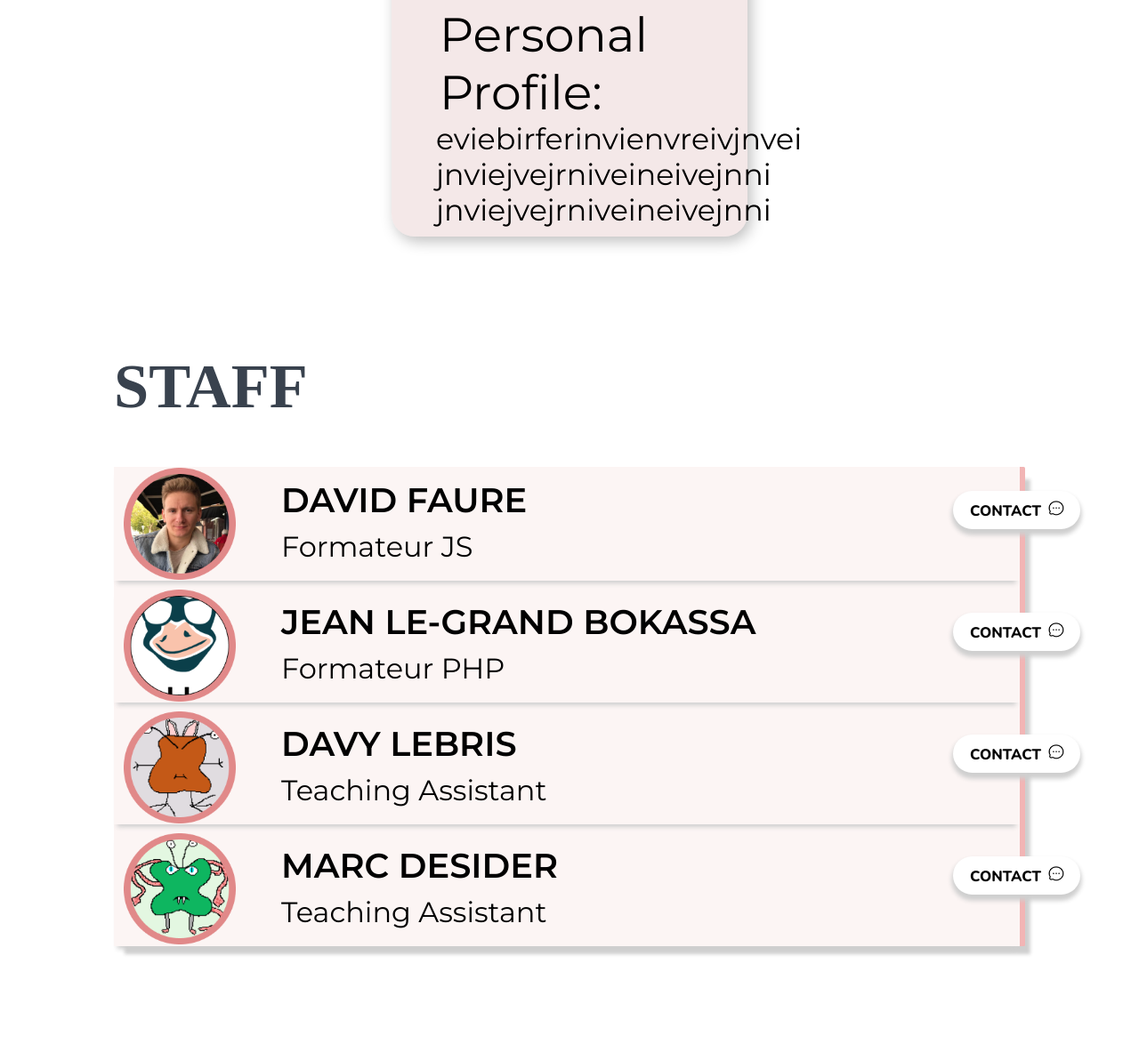
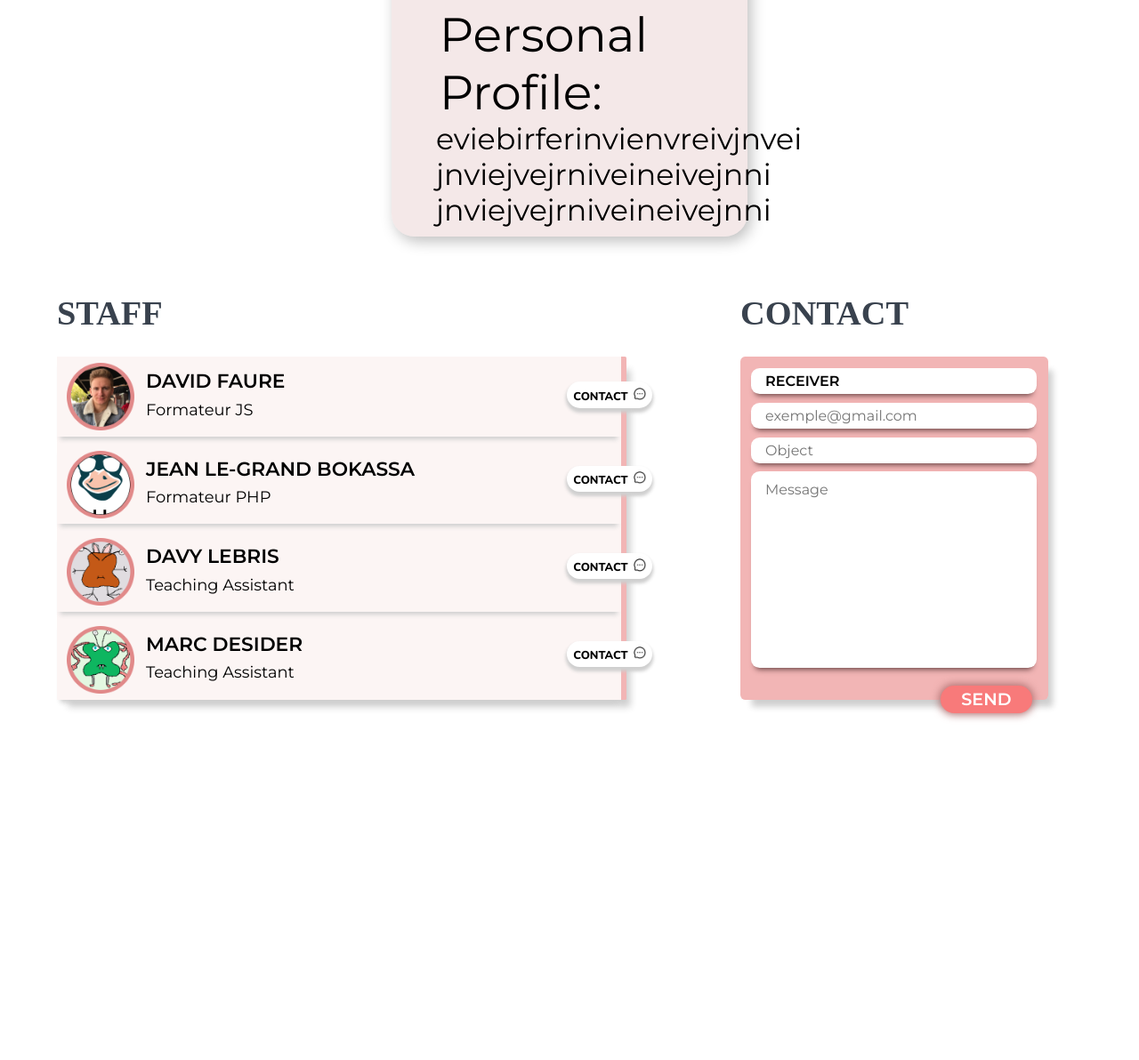
Before and after one commit to VCarbonell/WildBook, a website: page index.html in a window 1280 px wide. Shown: the part 1514-2706 px from the top of the page at 89% size. After the commit the page ends 2365 px from the top, so only its background shows below. Drawn offline with nearby package versions, Linux system fonts and the light colour scheme; a web font is replaced by a local one.

Commit message:
add contact form on desktop view

```diff
--- a/index.html
+++ b/index.html
@@ -10,7 +10,6 @@
     <link rel="stylesheet" href="wilder.css">
     <link rel="stylesheet" href="staff.css">
     <link rel="stylesheet" href="profil.css" />
-    <script src="staff.js"></script>
 
     <title>WILD BOOK</title>
   </head>
@@ -190,16 +189,16 @@
         <img src="/assets/Icon/fleche-droite 1.png" alt="" />
       </div>
     </section>
-
+    <div class="staffContact">
         <section class="staff">
             <h2 class="staffTitle">STAFF</h2>
             <div class="staffContainer">
                 <div>
                     <div class="staffPerson" id="David">
                         <img src="./assets/StaffPic/PicDavid Faure.png" alt="David Faure" class="staffImg">
-                    <span class="staffName">DAVID FAURE</span>
+                        <span class="staffName" id="fullNameDavid">DAVID FAURE</span>
                         <span class="staffJob">Formateur JS</span>
-                    <button onclick="addForm(event, contactDavid, David, Jean, this)" onmouseover="hover(this)" onmouseout="unhover(this)" class="contactBtn">CONTACT<img src="./assets/Icon/black_speech_bubble128px.png" alt="Speech Bubble" class="speechBubble"></button>
+                        <button onclick="addForm(event, contactDavid, David, Jean, this, fullNameDavid)" onmouseover="hover(this)" onmouseout="unhover(this)" class="contactBtn" id="davidContactBtn">CONTACT<img src="./assets/Icon/black_speech_bubble128px.png" alt="Speech Bubble" class="speechBubble"></button>
                     </div>
                     <form action="" class="contactForm" id="contactDavid">
                         <input type="text" name="email" class="formInput" id="email" placeholder="exemple@gmail.com" required>
@@ -211,9 +210,9 @@
                 <div>
                     <div class="staffPerson" id="Jean">
                         <img src="./assets/StaffPic/PicJean Le-Grand Bokassa.png" alt="Jean Le-Grand Bokassa" class="staffImg">
-                    <span class="staffName">JEAN LE-GRAND BOKASSA</span>
+                        <span class="staffName" id="fullNameJean">JEAN LE-GRAND BOKASSA</span>
                         <span class="staffJob">Formateur PHP</span>
-                    <button onclick="addForm(event, contactJean, Jean, Davy, this)" onmouseover="hover(this)" onmouseout="unhover(this)" class="contactBtn">CONTACT<img src="./assets/Icon/black_speech_bubble128px.png" alt="Speech Bubble" class="speechBubble"></button>
+                        <button onclick="addForm(event, contactJean, Jean, Davy, this, fullNameJean)" onmouseover="hover(this)" onmouseout="unhover(this)" class="contactBtn">CONTACT<img src="./assets/Icon/black_speech_bubble128px.png" alt="Speech Bubble" class="speechBubble"></button>
                     </div>
                     <form action="" class="contactForm" id="contactJean">
                         <input type="text" name="email" class="formInput" id="email" placeholder="exemple@gmail.com" required>
@@ -225,9 +224,9 @@
                 <div>
                     <div class="staffPerson" id="Davy">
                         <img src="./assets/StaffPic/PicDavy Lebris.png" alt="Davy Lebris" class="staffImg">
-                    <span class="staffName">DAVY LEBRIS</span>
+                        <span class="staffName" id="fullNameDavy">DAVY LEBRIS</span>
                         <span class="staffJob">Teaching Assistant</span>
-                    <button onclick="addForm(event, contactDavy, Davy, Marc, this)" onmouseover="hover(this)" onmouseout="unhover(this)" class="contactBtn">CONTACT<img src="./assets/Icon/black_speech_bubble128px.png" alt="Speech Bubble" class="speechBubble"></button>
+                        <button onclick="addForm(event, contactDavy, Davy, Marc, this, fullNameDavy)" onmouseover="hover(this)" onmouseout="unhover(this)" class="contactBtn">CONTACT<img src="./assets/Icon/black_speech_bubble128px.png" alt="Speech Bubble" class="speechBubble"></button>
                     </div>
                     <form action="" class="contactForm" id="contactDavy">
                         <input type="text" name="email" class="formInput" id="email" placeholder="exemple@gmail.com" required>
@@ -239,9 +238,9 @@
                 <div>
                     <div class="staffPerson" id="Marc">
                         <img src="./assets/StaffPic/PicMarc Desideri.png" alt="Marc Desideri" class="staffImg">
-                    <span class="staffName">MARC DESIDER</span>
+                        <span class="staffName" id="fullNameMarc">MARC DESIDER</span>
                         <span class="staffJob">Teaching Assistant</span>
-                    <button onclick="addForm(event, contactMarc, Marc, 0, this)" onmouseover="hover(this)" onmouseout="unhover(this)" class="contactBtn">CONTACT<img src="./assets/Icon/black_speech_bubble128px.png" alt="Speech Bubble" class="speechBubble"></button>
+                        <button onclick="addForm(event, contactMarc, Marc, 0, this, fullNameMarc)" onmouseover="hover(this)" onmouseout="unhover(this)" class="contactBtn">CONTACT<img src="./assets/Icon/black_speech_bubble128px.png" alt="Speech Bubble" class="speechBubble"></button>
                     </div>
                     <form action="" class="contactForm" id="contactMarc">
                         <input type="text" name="email" class="formInput" id="email" placeholder="exemple@gmail.com" required>
@@ -252,5 +251,17 @@
                 </div>
             </div>
         </section>
+        <section class="directContact">
+            <h2 class="contactTitle">CONTACT</h2>
+            <form action="" class="directContactForm">
+                <input type="text" name="receiver" class="directFormInput" id="directReceiver" placeholder="RECEIVER" required>
+                <input type="text" name="email" class="directFormInput" id="directEmail" placeholder="exemple@gmail.com" required>
+                <input type="text" name="object" class="directFormInput" id="directObject" placeholder="Object" required>
+                <textarea type="text" name="message" class="directFormInput" id="directMessage" placeholder="Message" required></textarea>
+                <button class="directSendBtn">SEND</button>
+            </form>
+        </section>
+    </div>
   </body>
+  <script src="staff.js"></script>
 </html>
--- a/staff.css
+++ b/staff.css
@@ -6,7 +6,7 @@
 
 .staffTitle {
     font-family: var(--title-font);
-    font-size: 5.5vw;
+    font-size: 4.5vw;
     padding-bottom: .7em;
     color: var(--title-color);
 }
@@ -16,14 +16,14 @@
     flex-direction: column;
     background-color: var(--background-item);
     border-radius: .1em;
-    box-shadow: .7vw .9vw .3vw -.2vw #CFCFCF;;
+    box-shadow: .7vw .9vw .3vw -.2vw #CFCFCF;
     border-right: .4em solid var(--light-pink);
 
 }
 
 .staffPerson {
     display: grid;
-    grid-template-columns: .75fr 3fr 0.5fr;
+    grid-template-columns: .75fr 4fr;
     grid-template-rows: repeat(2, 1fr);
     background-color: var(--background-item);
     font-family: var(--text-font);
@@ -68,7 +68,7 @@
     height: 35%;
     width: 120%;
     position: relative;
-    top: 20%;
+    top: 25%;
     left: 40%;
     font-family: 'Nunito', sans-serif;
     font-size: 1.3vw;
@@ -78,13 +78,17 @@
     box-shadow: 0 .3em .3em .1em #CFCFCF;;
 }
 
+#davidContactBtn {
+    top: 30%;
+}
+
 .speechBubble {
     padding-left: .5em;
     width: 2vw;
 }
 
 .contactBtn:hover,
-.contactBtn:active
+.contactBtn:focus
 {
     background-color: var(--main-color);
     cursor: pointer;
@@ -154,3 +158,132 @@
     cursor: pointer;
     transform: scale(1.1);
 }
+
+.directContact {
+    display: none;
+}
+
+@media screen and (min-width: 1024px){
+
+    .staffContact {
+        display: flex;
+    }
+
+    .staff {
+        padding: 5vw;
+        width: 60%;
+    }
+
+    .staffContainer {
+        box-shadow: .7vw .9vw .6vw -.3vw #CFCFCF;
+    }
+
+    .staffPerson {
+        height: 7vw;
+    }
+    .staffTitle {
+        font-size: 3vw;
+    }
+
+    .staffName {
+        font-size: 1.7vw;
+        padding-left: 1vw;
+        padding-top: .5em;
+    }
+
+    .staffJob {
+        font-size: 1.4vw;
+        padding-left: 1vw;
+    }
+
+    .staffImg {
+        width: 100%;
+    }
+
+    .contactBtn {
+        width: 7.5vw;
+        font-size: 1vw;
+        padding: .2em;
+    }
+
+    .speechBubble {
+        width: 1.6vw;
+    }
+
+    .directContact {
+        display: flex;
+        flex-direction: column;
+        width: 40%;
+        padding: 5vw;
+    }
+
+    .contactTitle {
+        font-family: var(--title-font);
+        font-size: 3vw;
+        padding-bottom: .7em;
+        color: var(--title-color);
+    }
+
+    .directContactForm {
+        background-color: var(--light-pink);
+        height: 100%;
+        width: 90%;
+        display: flex;
+        flex-direction: column;
+        align-items: center;
+        border-radius: 1.5%;
+        box-shadow: .7vw .9vw .6vw -.3vw #CFCFCF;
+    }
+
+    .directFormInput {
+        width: 93%;
+        height: 2.4vw;
+        border: none;
+        border-radius: .6em;
+        padding-left: 1em;
+        margin: .3em;
+        font-family: var(--text-font);
+        font-size: 1.25vw;
+        box-shadow: 0 0.4em .4em -.3em #5f3c3c;
+        outline: none;
+    }
+
+    #directReceiver {
+        margin-top: 1vw;
+    }
+
+    #directReceiver::placeholder {
+        color: black;
+        font-weight: 600;
+    }
+
+    #directMessage {
+        height: 60%;
+        resize: none;
+        padding: .8vw;
+        padding-left: 1em;
+    }
+
+    .directSendBtn {
+        position: relative;
+        left: 30%;
+        top: 4%;
+        height: 2.5vw;
+        width: 8vw;
+        font-family: var(--text-font);
+        font-size: 1.5vw;
+        font-weight: 600;
+        color: white;
+        line-height: 1;
+        background-color: var(--main-color);
+        border-radius: .8em;
+        border: none;
+        box-shadow: 0 0 .5em .08em #ac6d6d;
+        transition: 20ms ease-in-out;
+    }
+
+    .directSendBtn:hover {
+        scale: 1.2;
+        cursor: pointer;
+    }
+}
--- a/staff.js
+++ b/staff.js
@@ -1,8 +1,10 @@
 //Addind form when click on contact on mobile version
 
-function addForm(event, personToContact, actualContact, nextStaffPerson, buttonClicked) {
+function addForm(event, personToContact, actualContact, nextStaffPerson, buttonClicked, fullName) {
     event.preventDefault();
-    if (window.matchMedia("screen and (max-width: 768px)").matches) {
+    const receiver = document.querySelector("#directReceiver");
+    console.log(receiver);
+    if (window.matchMedia("screen and (max-width: 1023px)").matches) {
         if (buttonClicked.innerHTML.search('CONTACT') != -1) {
             if (nextStaffPerson)
             {
@@ -25,6 +27,9 @@ function addForm(event, personToContact, actualContact, nextStaffPerson, buttonC
             personToContact.style.display = "none";
         }
     }
+    else {
+        receiver.placeholder = fullName.innerHTML;
+    }
 }
 
 
```
Lines whose indentation alone changed are shown as unchanged.
